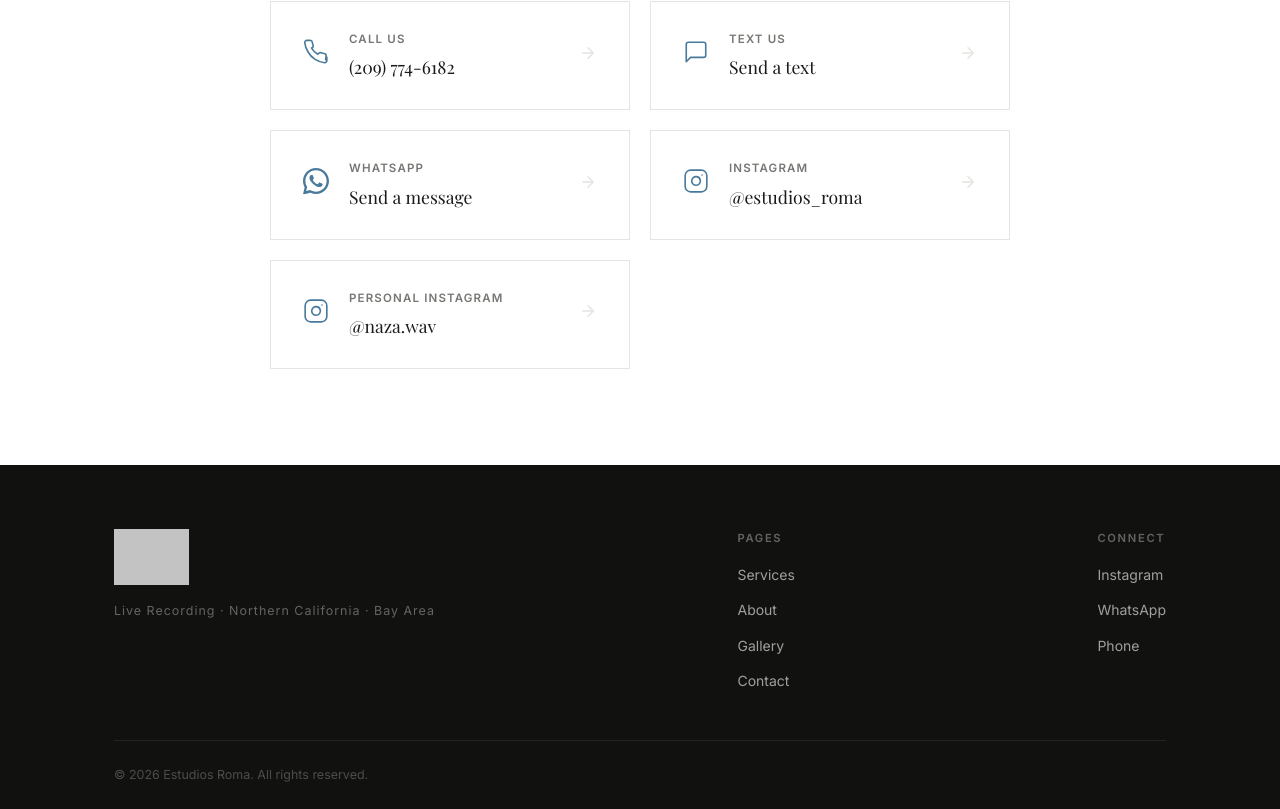
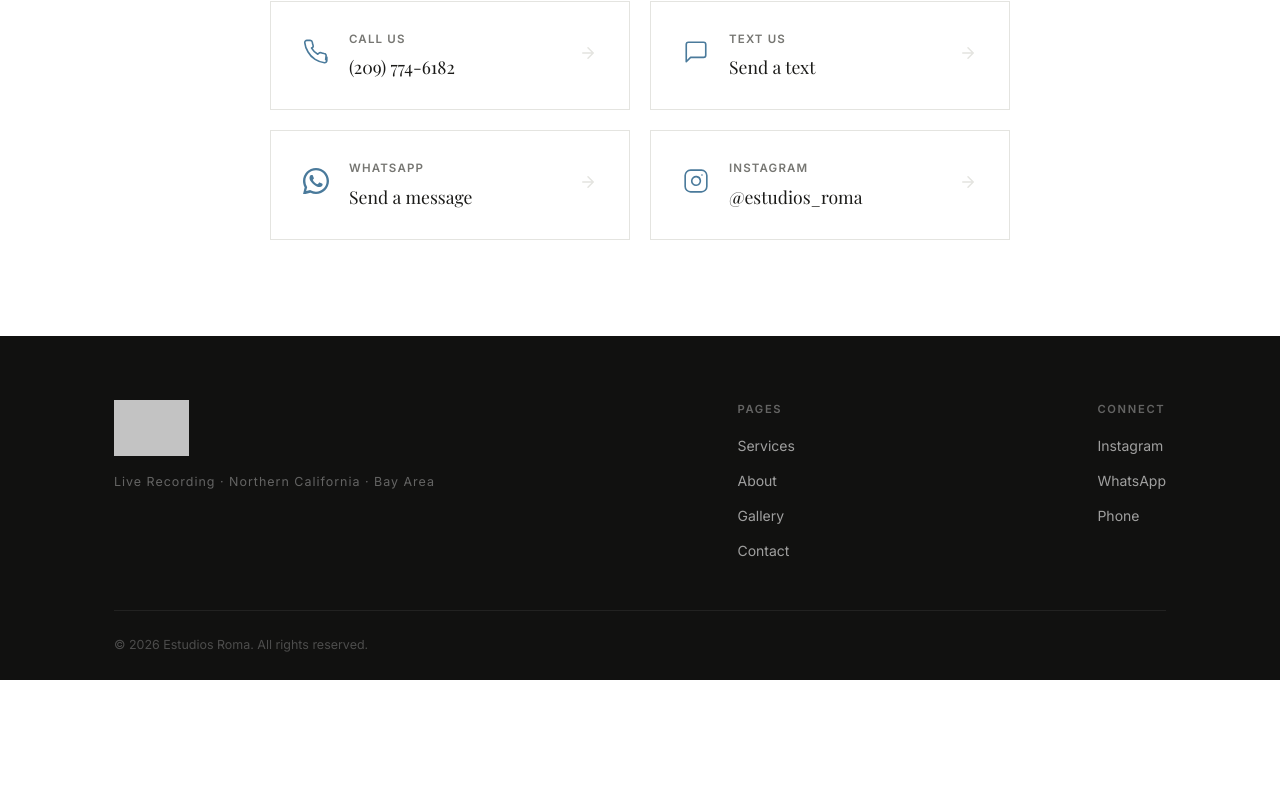
Before and after one commit to enriquetoscanoh94/Romarecords, a React (Vite) app: page / in a window 1280 px wide. Shown: the part 3486-4295 px from the top of the page. After the commit the page ends 4166 px from the top, so only its background shows below. Built offline with nearby package versions, Linux system fonts and the light colour scheme; grey boxes are pictures that could not be loaded.

Commit message:
revert: remove personal Instagram from contact section

```diff
--- a/src/components/Contact.jsx
+++ b/src/components/Contact.jsx
@@ -5,11 +5,10 @@ import { CallIcon, TextIcon, WhatsAppIcon, InstagramIcon, ArrowIcon } from './ic
 import './Contact.css'
 
 const CHANNELS = [
-  { id: 'call',              href: CONTACT.call,             Icon: CallIcon,      external: false },
-  { id: 'text',              href: CONTACT.sms,              Icon: TextIcon,      external: false },
-  { id: 'whatsapp',          href: CONTACT.whatsapp,         Icon: WhatsAppIcon,  external: true  },
-  { id: 'instagram',         href: CONTACT.instagram,        Icon: InstagramIcon, external: true  },
-  { id: 'instagramPersonal', href: CONTACT.instagramPersonal,Icon: InstagramIcon, external: true  },
+  { id: 'call',      href: CONTACT.call,      Icon: CallIcon,      external: false },
+  { id: 'text',      href: CONTACT.sms,       Icon: TextIcon,      external: false },
+  { id: 'whatsapp',  href: CONTACT.whatsapp,  Icon: WhatsAppIcon,  external: true  },
+  { id: 'instagram', href: CONTACT.instagram, Icon: InstagramIcon, external: true  },
 ]
 
 export default function Contact() {
--- a/src/i18n.js
+++ b/src/i18n.js
@@ -61,8 +61,7 @@ export const T = {
         call:      { label: 'Call Us',   value: '(209) 774-6182'  },
         text:      { label: 'Text Us',   value: 'Send a text'     },
         whatsapp:  { label: 'WhatsApp',  value: 'Send a message'  },
-        instagram:         { label: 'Instagram',          value: '@estudios_roma' },
-        instagramPersonal: { label: 'Personal Instagram',  value: '@naza.wav'      },
+        instagram: { label: 'Instagram', value: '@estudios_roma' },
       },
     },
     footer: {
@@ -148,8 +147,7 @@ export const T = {
         call:      { label: 'Llámanos',   value: '(209) 774-6182'   },
         text:      { label: 'Escríbenos', value: 'Enviar SMS'         },
         whatsapp:  { label: 'WhatsApp',   value: 'Envía un mensaje'  },
-        instagram:         { label: 'Instagram',          value: '@estudios_roma' },
-        instagramPersonal: { label: 'Instagram Personal', value: '@naza.wav'      },
+        instagram: { label: 'Instagram', value: '@estudios_roma' },
       },
     },
     footer: {
```
